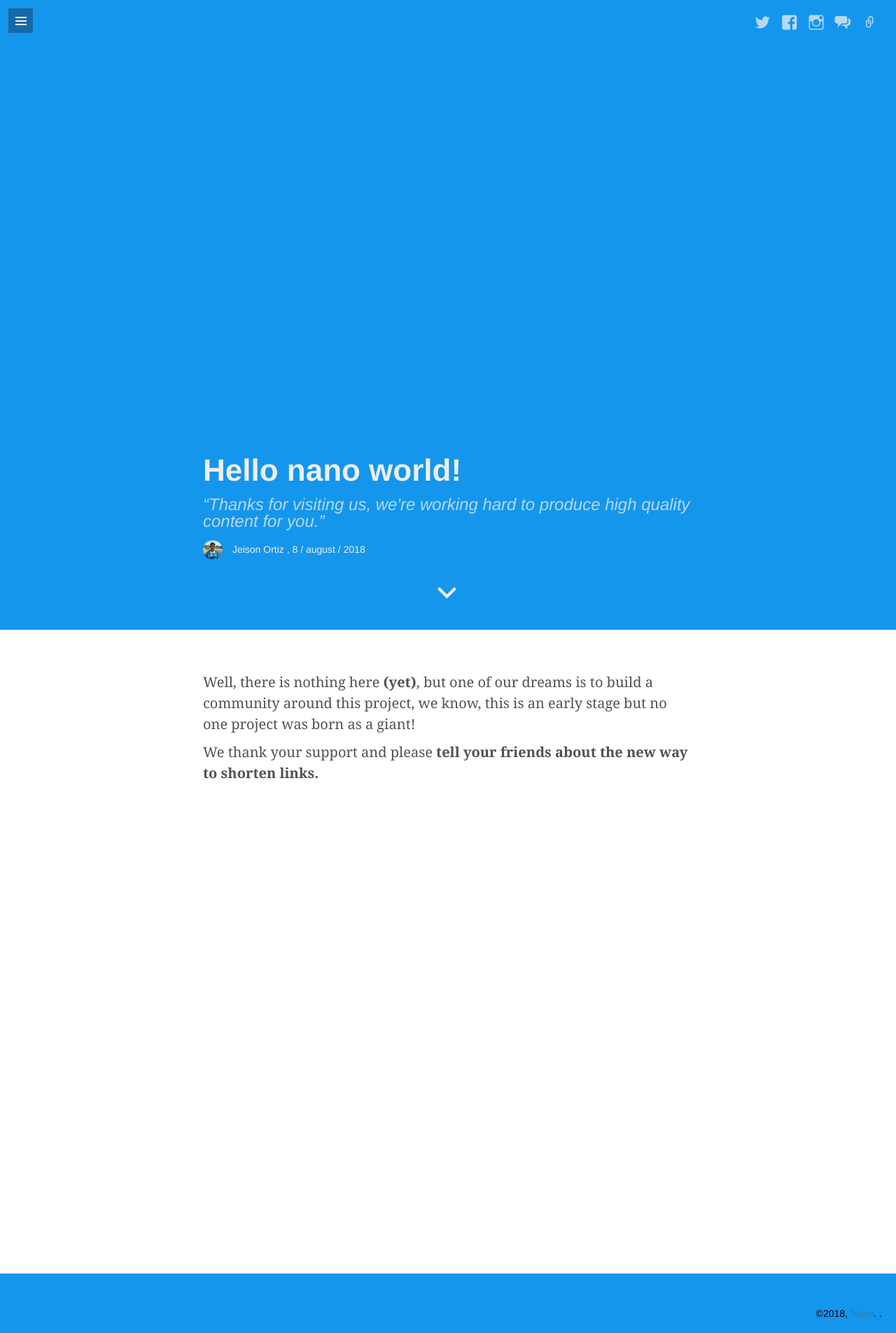
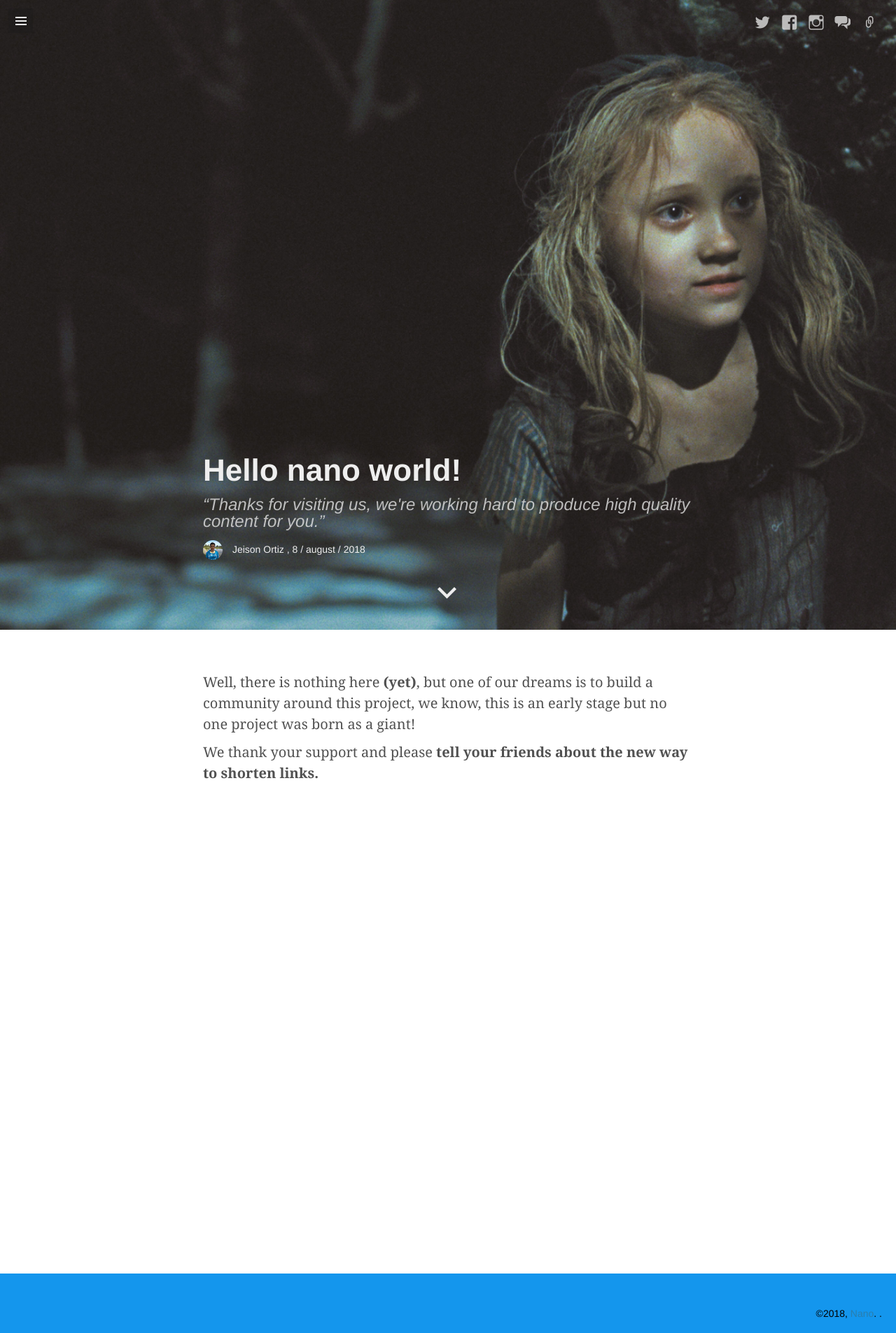
Before and after one commit to nanoshort/nanoshort.github.io, a Jekyll site: the page built from _posts/2018-08-08-welcome.md, in a window 1280 px wide. Shown: the whole page at 70% size. Built offline with Jekyll 4.4.1, drawn with Linux system fonts in a browser that asks for light colours; some web fonts are replaced.

Commit message:
img fondo

```diff
--- a/_posts/2018-08-08-welcome.md
+++ b/_posts/2018-08-08-welcome.md
@@ -6,6 +6,8 @@
 quote: "Thanks for visiting us, we're working hard to produce high quality content for you."
 video: false
 comments: false
+image:
+   url: /media/2014-02-27-hello-cosette/cover.jpg
 ---
 Well, there is nothing here **(yet)**, but one of our dreams is to build a community around this project, we know, this is an early stage but no one project was born as a giant!
 
```
